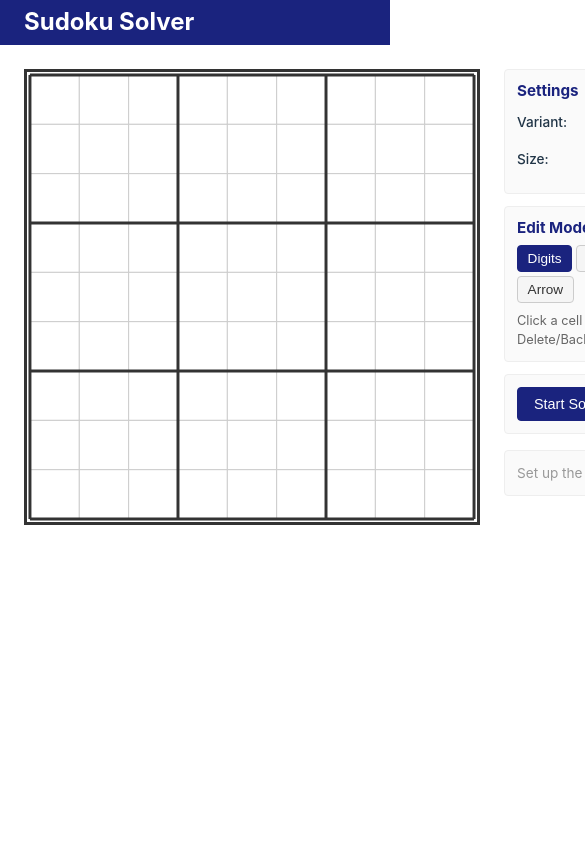
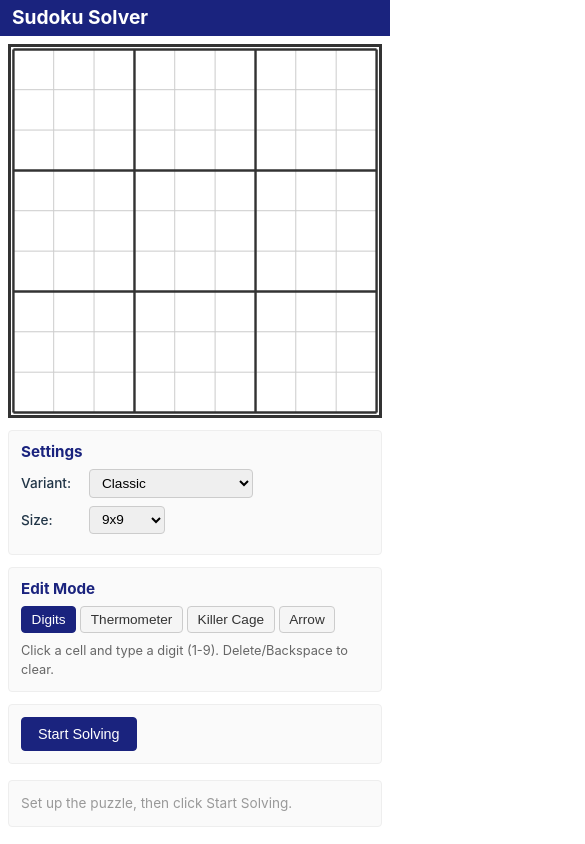
Before and after one commit to jolfzverb/sudoku-solver-web, a React (Vite) app: page / in a window 390 px wide. Shown: the top 844 px of the page, 585 px wide, since content can reach past the window. Built offline with nearby package versions, Linux system fonts and the light colour scheme.

Commit message:
fix layout for mobile

```diff
--- a/src/App.css
+++ b/src/App.css
@@ -28,6 +28,10 @@
   flex-shrink: 0;
 }
 
+.grid-section svg {
+  display: block;
+}
+
 .side-panel {
   flex: 1;
   min-width: 300px;
@@ -35,6 +39,42 @@
   display: flex;
   flex-direction: column;
   gap: 1rem;
+}
+
+/* ── Mobile portrait ── */
+@media (max-width: 600px) {
+  .app-main {
+    flex-direction: column;
+    padding: 0.5rem;
+    gap: 0.75rem;
+    align-items: stretch;
+  }
+
+  .grid-section {
+    width: 100%;
+    display: flex;
+    justify-content: center;
+  }
+
+  .grid-section svg {
+    width: 100%;
+    height: auto;
+    max-width: 100vw;
+  }
+
+  .side-panel {
+    min-width: 0;
+    max-width: none;
+    width: 100%;
+  }
+
+  .app-header {
+    padding: 0.4rem 0.75rem;
+  }
+
+  .app-header h1 {
+    font-size: 1.2rem;
+  }
 }
 
 /* Buttons */
--- a/src/index.css
+++ b/src/index.css
@@ -18,6 +18,7 @@ body {
   margin: 0;
   min-width: 320px;
   min-height: 100vh;
+  overflow-x: hidden;
 }
 
 h1, h2, h3, h4 {
```
